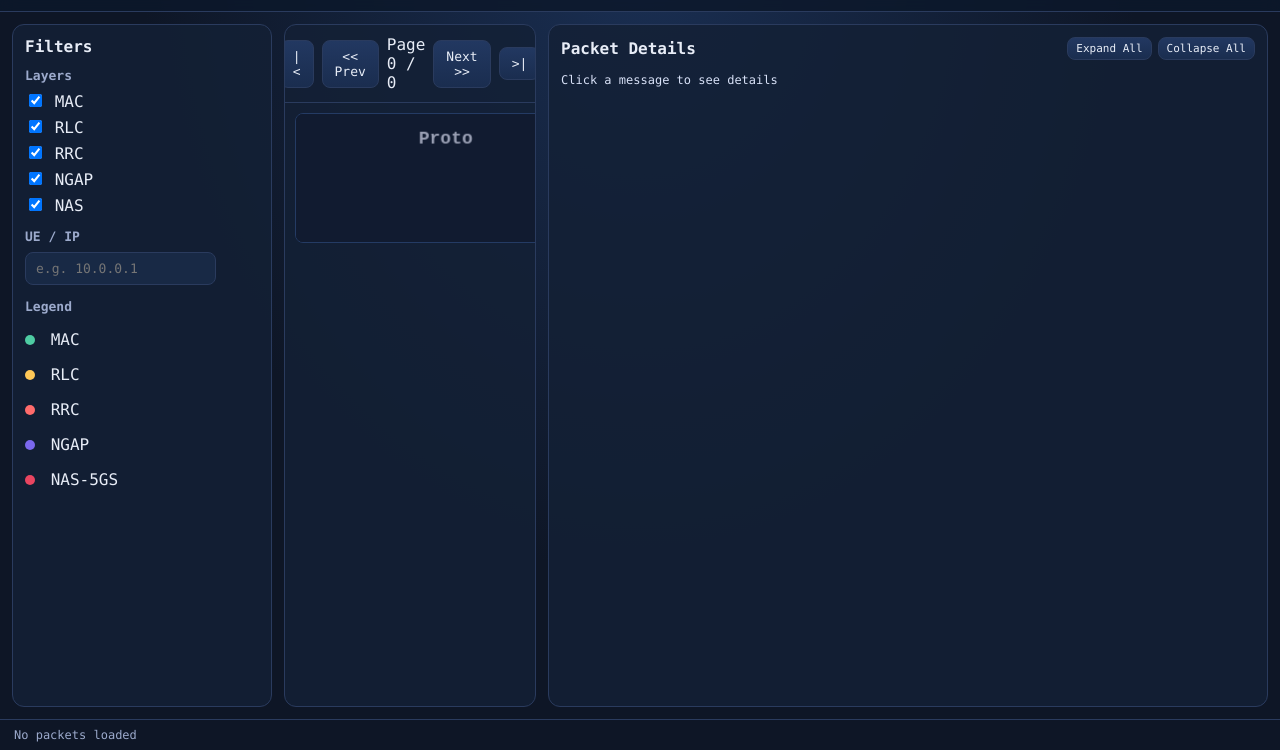
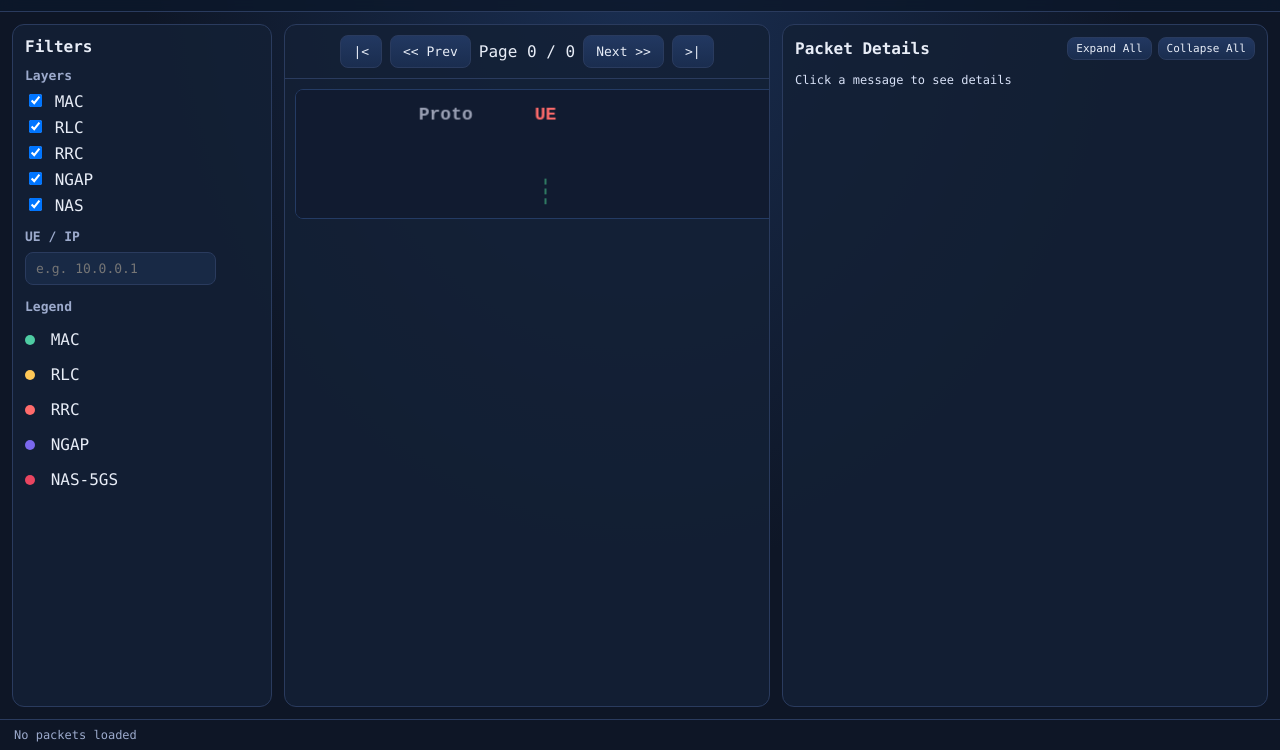
Before and after one commit to fllay/gnbpcap, a website: page ui/index.html in a window 1280 px wide. Shown: the part 50-800 px from the top of the page. Drawn offline with Linux system fonts and the light colour scheme.

Commit message:
Keep center and details columns at equal 1:1 ratio on resize
Co-Authored-By: Claude Sonnet 4.6 <noreply@anthropic.com>

```diff
--- a/ui/styles.css
+++ b/ui/styles.css
@@ -83,7 +83,7 @@ button:hover {
 
 .layout {
   display: grid;
-  grid-template-columns: 260px 1fr 720px;
+  grid-template-columns: 260px minmax(0, 1fr) minmax(0, 1fr);
   gap: 12px;
   padding: 12px;
   flex: 1;
```
